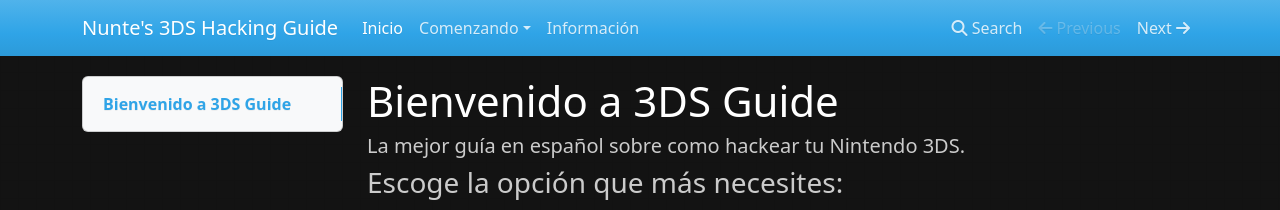
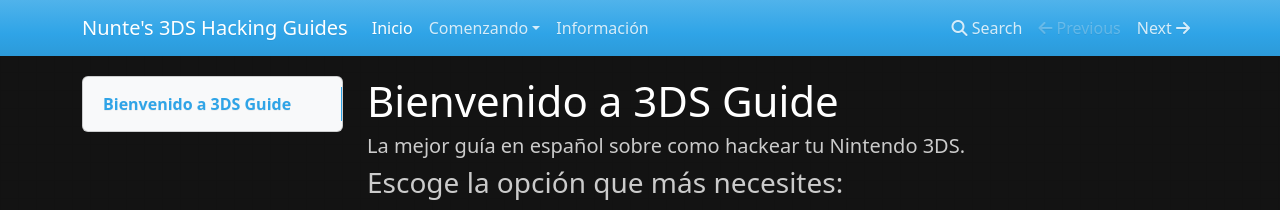
Before and after one commit to 3dsmanual/guide, an MkDocs documentation site: the page built from docs/index.md, in a window 1280 px wide. Shown: the top 210 px of the page. Built offline with MkDocs 1.6.1, drawn with Linux system fonts in a browser that asks for light colours; nearby versions of some CDN libraries.

Commit message:
Update mkdocs.yml

```diff
--- a/mkdocs.yml
+++ b/mkdocs.yml
@@ -1,4 +1,4 @@
-site_name: Nunte's 3DS Hacking Guide
+site_name: Nunte's 3DS Hacking Guides
 site_url: https://3dsmanual.github.io/guide
 extra_css:
   - style.css
```
